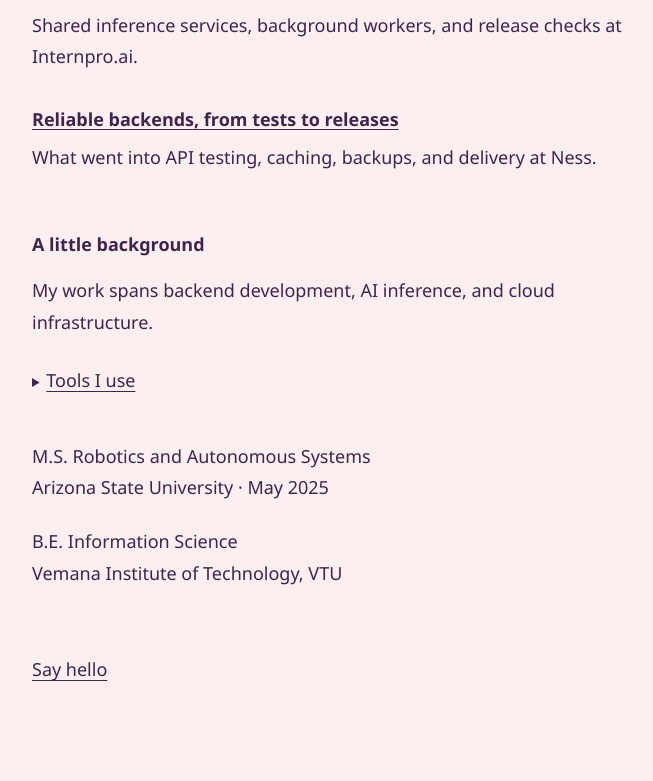
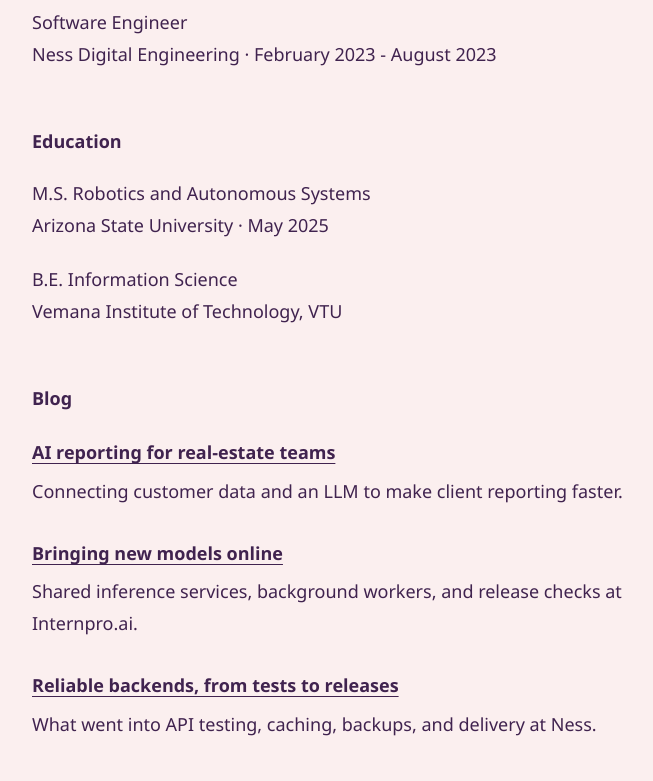
Before and after one commit to Prathamvk27/Prathamvk27.github.io, a React (Vite) app: page / in a window 1280 px wide. Shown: the part 539-1320 px from the top of the page, without its empty margins (284-937 px from the left). Before the commit the page ends 1285 px from the top, so only its background shows below. Built offline with nearby package versions, Linux system fonts and the light colour scheme.

Commit message:
Separate experience education and blog sections

```diff
--- a/src/index.css
+++ b/src/index.css
@@ -57,15 +57,24 @@
   min-height: 2.45rem;
   align-items: center;
 }
+.profile-section,
 .journal { padding-bottom: 3.25rem; }
+.profile-section > h2,
+.journal > h2 { font-weight: 600; }
+.experience-list,
+.education-list { margin-top: 1.5rem; }
+.experience-list article + article,
+.education-list article + article { margin-top: 1.4rem; }
+.experience-list h3,
+.education-list h3 { font-weight: 500; }
+.experience-list p,
+.education-list p { margin: 0.2rem 0 0; }
 .entry-list { margin-top: 1.5rem; }
 .journal-entry + .journal-entry { margin-top: 1.75rem; }
 .journal-entry h3 { line-height: 1.6; }
 .journal-entry h3 a { padding-block: 0.2rem; }
 .entry-deck { margin: 0.5rem 0 0; }
-.reference-section { padding-bottom: 2rem; }
-.reference-section > p { margin: 1rem 0; }
-.toolkit { margin: 1.25rem 0 2rem; }
+.toolkit { margin: 0 0 2.5rem; }
 .toolkit summary {
   width: fit-content;
   cursor: pointer;
@@ -79,9 +88,6 @@
 .toolkit-list { margin: 1rem 0 0; }
 .toolkit-list > div + div { margin-top: 1.25rem; }
 .toolkit-list dd { margin: 0.25rem 0 0; }
-.education-list p { margin: 0 0 1.25rem; }
-.education-list span { display: block; }
-.education-degree { font-weight: 500; }
 .journal-footer {
   padding: 0 0 3rem;
   display: flex;
--- a/src/pages/Home.jsx
+++ b/src/pages/Home.jsx
@@ -6,46 +6,61 @@
       <h1 className="author-name">{profile.name}</h1>
       <p className="masthead__introduction">
         I build and deploy AI services, from tools people use to the infrastructure behind them.
-        These are notes from my work with APIs, model inference, and reliable releases.
+        I write about APIs, model inference, and reliable releases.
       </p>
       <div className="masthead__links">
         <a href={`mailto:${profile.email}`}>Email</a>
         <a href={profile.linkedin} target="_blank" rel="noopener noreferrer">LinkedIn</a>
       </div>
     </header>
+
     <main id="main-content">
-      <section className="journal" aria-labelledby="journal-title">
-        <h2 id="journal-title">Notes from work</h2>
-        <div className="entry-list">
-          {workNotes.map((note) => (
-            <article className="journal-entry" key={note.slug}>
-              <h3><a href={`/blog/${note.slug}/`}>{note.title}</a></h3>
-              <p className="entry-deck">{note.introduction}</p>
+      <section className="profile-section" aria-labelledby="experience-title">
+        <h2 id="experience-title">Work experience</h2>
+        <div className="experience-list">
+          {workNotes.map((item) => (
+            <article key={item.company}>
+              <h3>{item.role}</h3>
+              <p>{item.company} · {item.date}</p>
             </article>
           ))}
         </div>
       </section>
-      <section className="reference-section" aria-labelledby="background-title">
-        <h2 id="background-title">A little background</h2>
-        <p>My work spans backend development, AI inference, and cloud infrastructure.</p>
-        <details className="toolkit">
-          <summary>Tools I use</summary>
-          <dl className="toolkit-list">
+
+      <section className="profile-section" aria-labelledby="education-title">
+        <h2 id="education-title">Education</h2>
+        <div className="education-list">
+          {education.map((item) => (
+            <article key={item.degree}>
+              <h3>{item.degree}</h3>
+              <p>{item.school}{item.date ? ` · ${item.date}` : ""}</p>
+            </article>
+          ))}
+        </div>
+      </section>
+
+      <section className="journal" aria-labelledby="blog-title">
+        <h2 id="blog-title">Blog</h2>
+        <div className="entry-list">
+          {workNotes.map((post) => (
+            <article className="journal-entry" key={post.slug}>
+              <h3><a href={`/blog/${post.slug}/`}>{post.title}</a></h3>
+              <p className="entry-deck">{post.introduction}</p>
+            </article>
+          ))}
+        </div>
+      </section>
+
+      <details className="toolkit">
+        <summary>Tools I use</summary>
+        <dl className="toolkit-list">
           {skillGroups.map((group) => (
             <div key={group.label}><dt>{group.label}</dt><dd>{group.items}</dd></div>
           ))}
-          </dl>
-        </details>
-        <div className="education-list">
-          {education.map((item) => (
-            <p key={item.degree}>
-              <span className="education-degree">{item.degree}</span>
-              <span>{item.school}{item.date ? ` · ${item.date}` : ""}</span>
-            </p>
-          ))}
-        </div>
-      </section>
+        </dl>
+      </details>
     </main>
+
     <footer className="journal-footer">
       <a href={`mailto:${profile.email}`}>Say hello</a>
     </footer>
```
